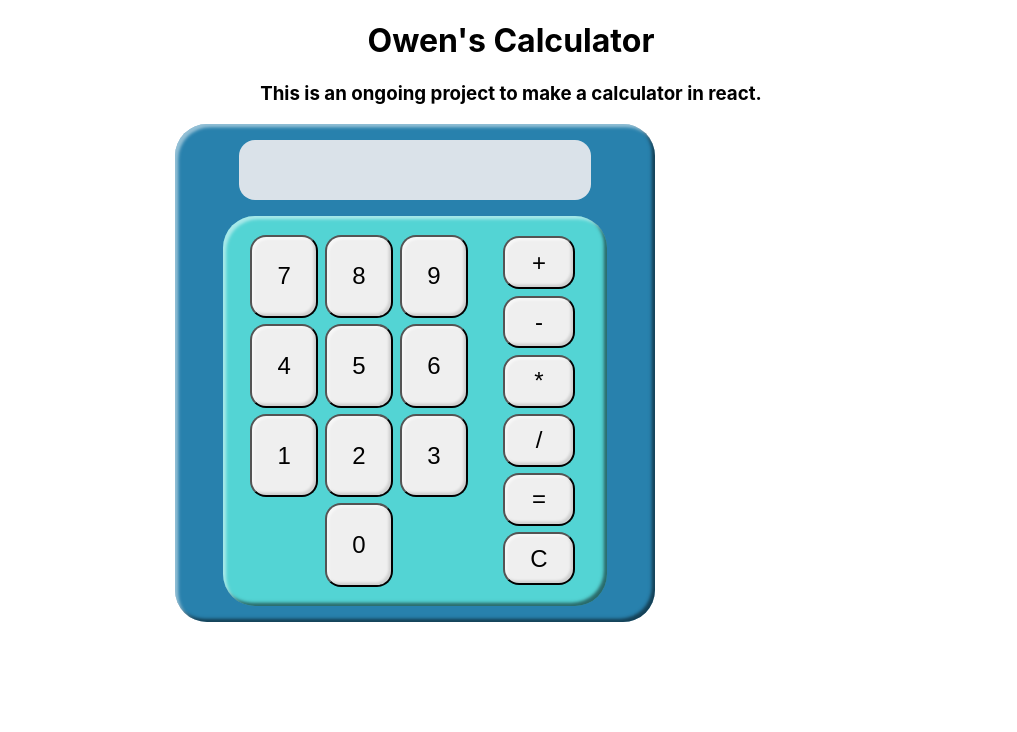
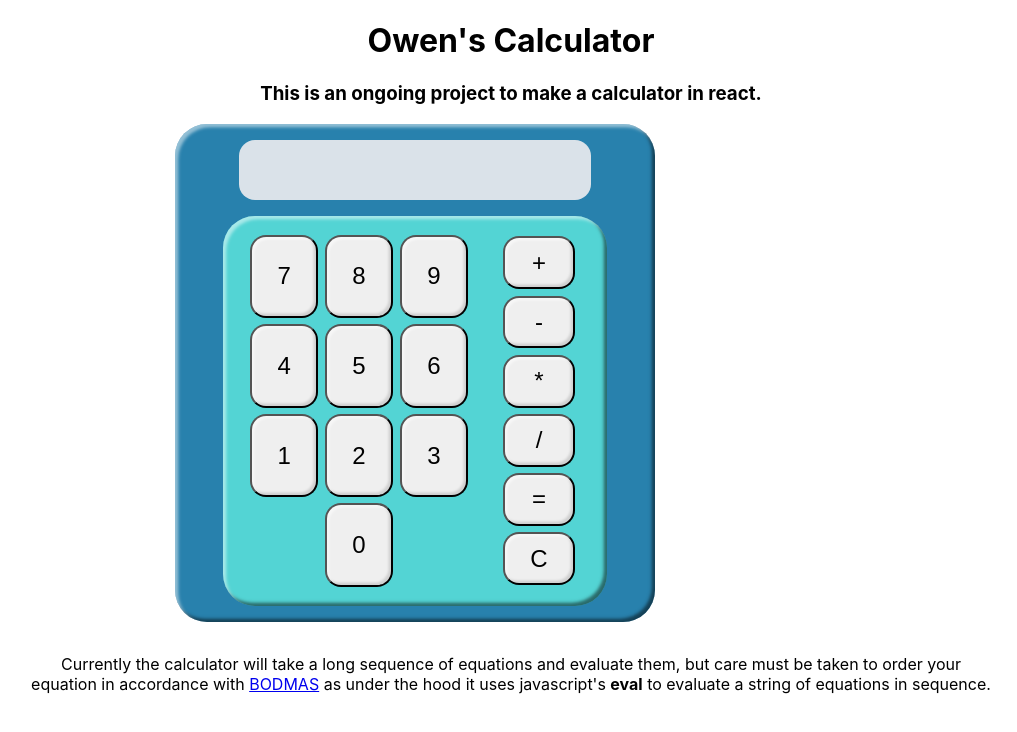
Before and after one commit to OwenPortfolio/react-calculator, a React (Create React App) app: page / in a window 1280 px wide. Shown: the top 732 px of the page, without its empty margins (129-1146 px from the left). Built offline with nearby package versions, Linux system fonts and the light colour scheme.

Commit message:
add explainer text

```diff
--- a/src/App.js
+++ b/src/App.js
@@ -7,6 +7,7 @@ function App() {
     <div className="App">
       <Header/>
       <Grid/>
+      <p>Currently the calculator will take a long sequence of equations and evaluate them, but care must be taken to order your equation in accordance with <a href='https://en.wikipedia.org/wiki/Order_of_operations'>BODMAS</a> as under the hood it uses javascript's <b>eval</b> to evaluate a string of equations in sequence.</p>
     </div>
   );
 }
--- a/src/index.css
+++ b/src/index.css
@@ -5,6 +5,12 @@ body {
     sans-serif;
   -webkit-font-smoothing: antialiased;
   -moz-osx-font-smoothing: grayscale;
+}
+
+p {
+  margin: 2rem;
+  margin-left: 10rem;
+  margin-right: 10rem;
 }
 
 code {
```
